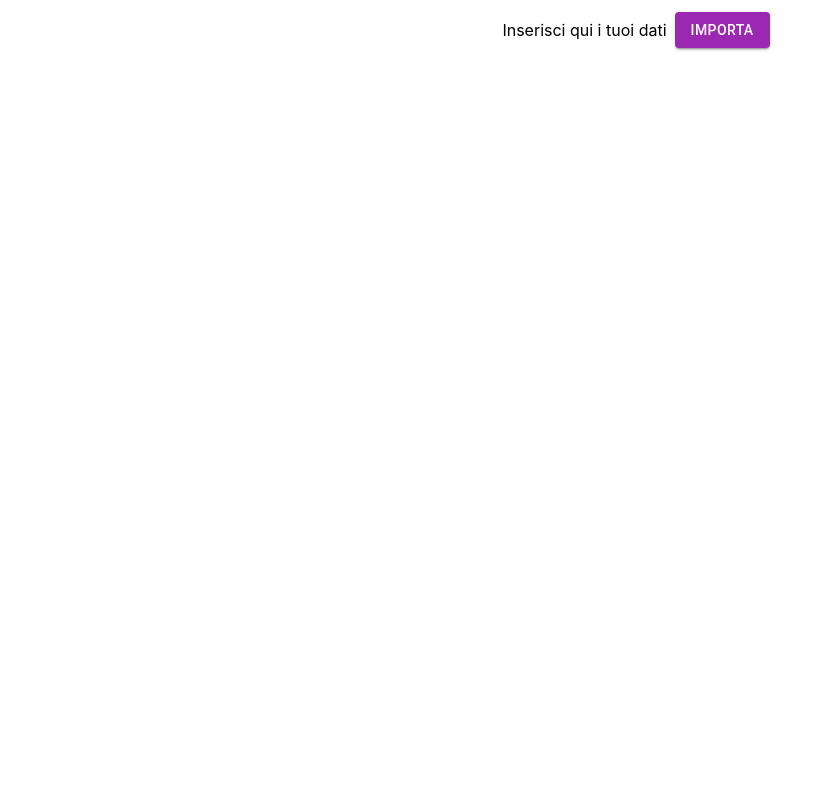
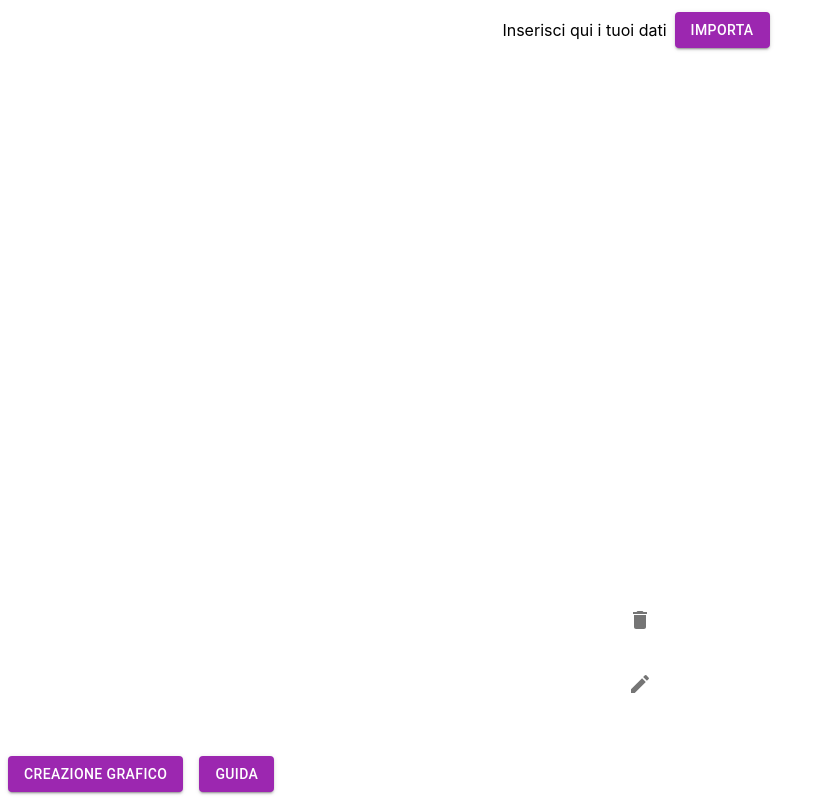
Before and after one commit to QuaranTeam2021/HD-Viz, a React (Create React App) app in the folder client/: page / in a window 1280 px wide. Shown: the part 277-1077 px from the top of the page, without its empty margins (0-827 px from the left). Before the commit the page ends 865 px from the top, so only its background shows below. Built offline with nearby package versions, Linux system fonts and the light colour scheme.

Commit message:
Create alcune componenti interfaccia Db

```diff
--- a/client/src/view/components/BuildGraph.js
+++ b/client/src/view/components/BuildGraph.js
@@ -2,6 +2,7 @@ import React, { useCallback, useEffect, useState } from 'react';
 import { action } from 'mobx';
 import ButtonConfirm from './startUpOptions/ButtonConfirm'
 import CheckboxColumns from './startUpOptions/CheckboxColumns';
+import Database from './Database/Database';
 import FASTMAPfeatures from './algorhythms/FASTMAPfeatures';
 import Insert from './startUpOptions/chooseDataset/Insert';
 import ISOUMAPLLEfeatures from './algorhythms/ISOUMAPLLEfeatures';
@@ -187,6 +188,8 @@ export default function BuildGraph() {
           {selectedInsert(insert) && <ButtonConfirm onClick={onClickConfirm} disabled={!confirm} />}
         </div>
       </Link>
+      <Database/>
+
     </div>
   );
 }
--- /dev/null
+++ b/client/src/view/components/Database/Database.js
@@ -0,0 +1,17 @@
+import ButtonGraph from './GraphButton';
+import DeleteDb from './DeleteDb'
+import GuidaButtom from './GuidaButtom';
+import ModifyDb from './ModifyDb';
+import React from 'react';
+
+export default function Database() {
+    return (
+        <div>
+            <DeleteDb/>
+            <ModifyDb/>
+            <ButtonGraph/>
+            <GuidaButtom />
+        </div>
+
+    );
+}
--- /dev/null
+++ b/client/src/view/components/Database/DeleteDb.js
@@ -0,0 +1,24 @@
+
+import DeleteIcon from '@material-ui/icons/Delete';
+import IconButton from '@material-ui/core/IconButton';
+import { makeStyles } from '@material-ui/core/styles';
+import React from 'react';
+
+const useStyles = makeStyles(theme => ({
+  root: {
+    '& > *': {
+      margin: theme.spacing(1),
+    },
+  },
+}));
+
+export default function DeleteDb() {
+  const classes = useStyles();
+   return (
+    <div className={classes.root}>
+      <IconButton aria-label="delete">
+        <DeleteIcon />
+      </IconButton>
+    </div>
+  );
+}
--- /dev/null
+++ b/client/src/view/components/Database/GraphButton.js
@@ -0,0 +1,34 @@
+import { makeStyles, withStyles } from '@material-ui/core/styles';
+import Button from '@material-ui/core/Button';
+import { purple } from '@material-ui/core/colors';
+import React from 'react';
+
+
+const ColorButton = withStyles(theme => ({
+  root: {
+    '&:hover': {
+      backgroundColor: purple[700],
+    },
+    backgroundColor: purple[500],
+    color: theme.palette.getContrastText(purple[500]),
+  },
+}))(Button);
+
+const useStyles = makeStyles(theme => ({
+  margin: {
+    margin: theme.spacing(1),
+  },
+}));
+
+
+export default function GraphButton({ onClick, disabled }) {
+  const classes = useStyles();
+
+  return (
+    <div id="button">
+      <ColorButton variant="contained" color="primary" className={classes.margin} onClick={onClick}>
+        Creazione Grafico
+      </ColorButton>
+    </div>
+  );
+}
--- /dev/null
+++ b/client/src/view/components/Database/GuidaButtom.js
@@ -0,0 +1,34 @@
+import { makeStyles, withStyles } from '@material-ui/core/styles';
+import Button from '@material-ui/core/Button';
+import { purple } from '@material-ui/core/colors';
+import React from 'react';
+
+
+const ColorButton = withStyles(theme => ({
+  root: {
+    '&:hover': {
+      backgroundColor: purple[700],
+    },
+    backgroundColor: purple[500],
+    color: theme.palette.getContrastText(purple[500]),
+  },
+}))(Button);
+
+const useStyles = makeStyles(theme => ({
+  margin: {
+    margin: theme.spacing(1),
+  },
+}));
+
+
+export default function GuidaButtom({ onClick, disabled }) {
+  const classes = useStyles();
+
+  return (
+    <div id="button">
+      <ColorButton variant="contained" color="primary" className={classes.margin} onClick={onClick}>
+        Guida
+      </ColorButton>
+    </div>
+  );
+}
--- /dev/null
+++ b/client/src/view/components/Database/ModifyDb.js
@@ -0,0 +1,24 @@
+import CreateIcon from '@material-ui/icons/Create';
+import IconButton from '@material-ui/core/IconButton';
+import { makeStyles } from '@material-ui/core/styles';
+import React from 'react';
+
+
+const useStyles = makeStyles(theme => ({
+  root: {
+    '& > *': {
+      margin: theme.spacing(1),
+    },
+  },
+}));
+
+export default function ModifyDb() {
+  const classes = useStyles();
+   return (
+    <div className={classes.root}>
+      <IconButton aria-label="modify">
+        <CreateIcon />
+      </IconButton>
+    </div>
+  );
+}
--- a/client/src/view/components/ForceFieldFeat.js
+++ b/client/src/view/components/ForceFieldFeat.js
@@ -47,7 +47,7 @@ const marks3 = [
   },
 ];
 
-export default function DiscreteSlider() {
+export default function ForceFieldFeat() {
   const classes = useStyles();
 
   return (
```
